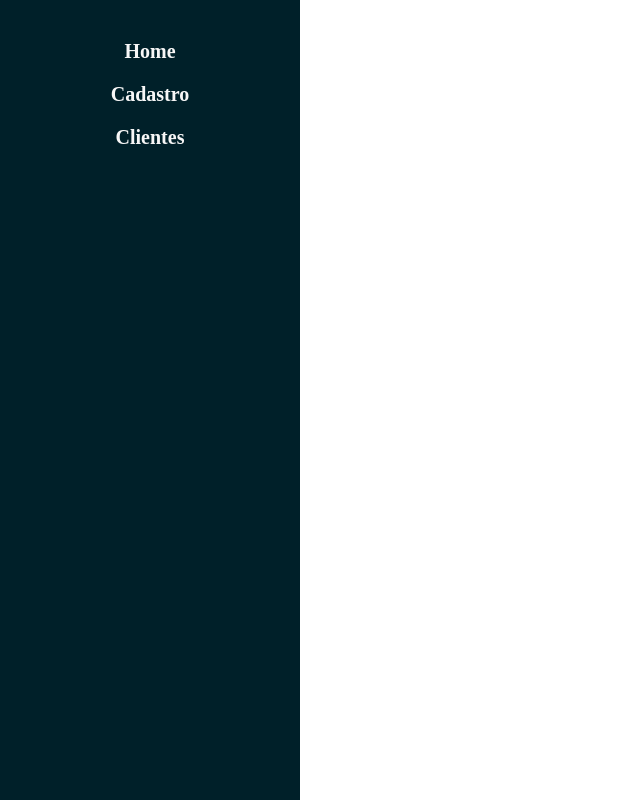
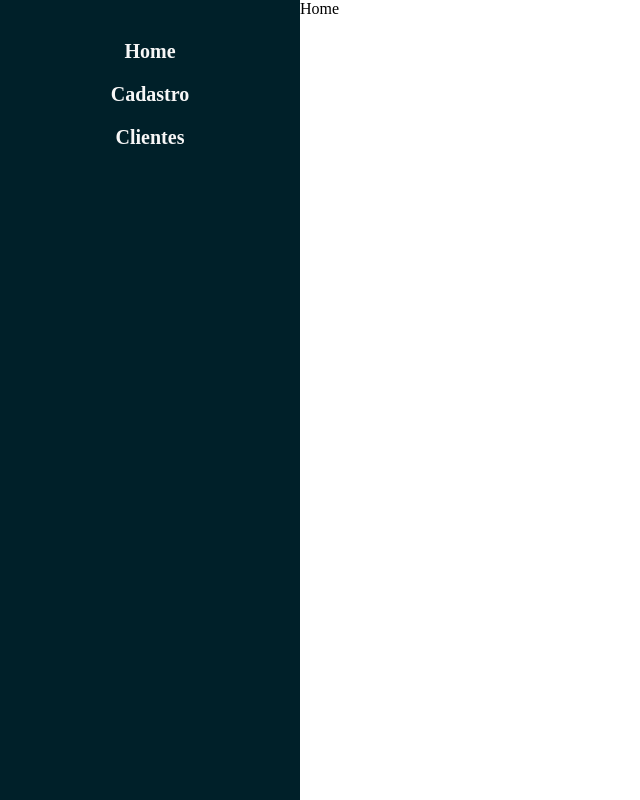
Before and after one commit to danbaziewicz/toDo10, a React (Vite) app: page / in a window 1280 px wide. Shown: the whole page, without its empty margins (0-640 px from the left). Built offline with nearby package versions, Linux system fonts and the light colour scheme.

Commit message:
feat: criada rota home

```diff
--- a/src/App.jsx
+++ b/src/App.jsx
@@ -2,6 +2,7 @@
 import './App.css'
 import MenuLateral from './components/MenuLateral/MenuLateral'
 import Cadastro from './pages/cadastro/Cadastro'
+import Home from './pages/Home/Home'
 
 function App() {
 
@@ -10,10 +11,12 @@
     <div>
     <BrowserRouter>
     <MenuLateral/>
+    {/* HEADER */}
       <Routes>
         <Route path='/cadastro' element={<Cadastro/>} />
-
+        <Route path='/' element={<Home/>} />
       </Routes>
+    {/* FOOTER */}
     </BrowserRouter>
     </div>
   )
```
